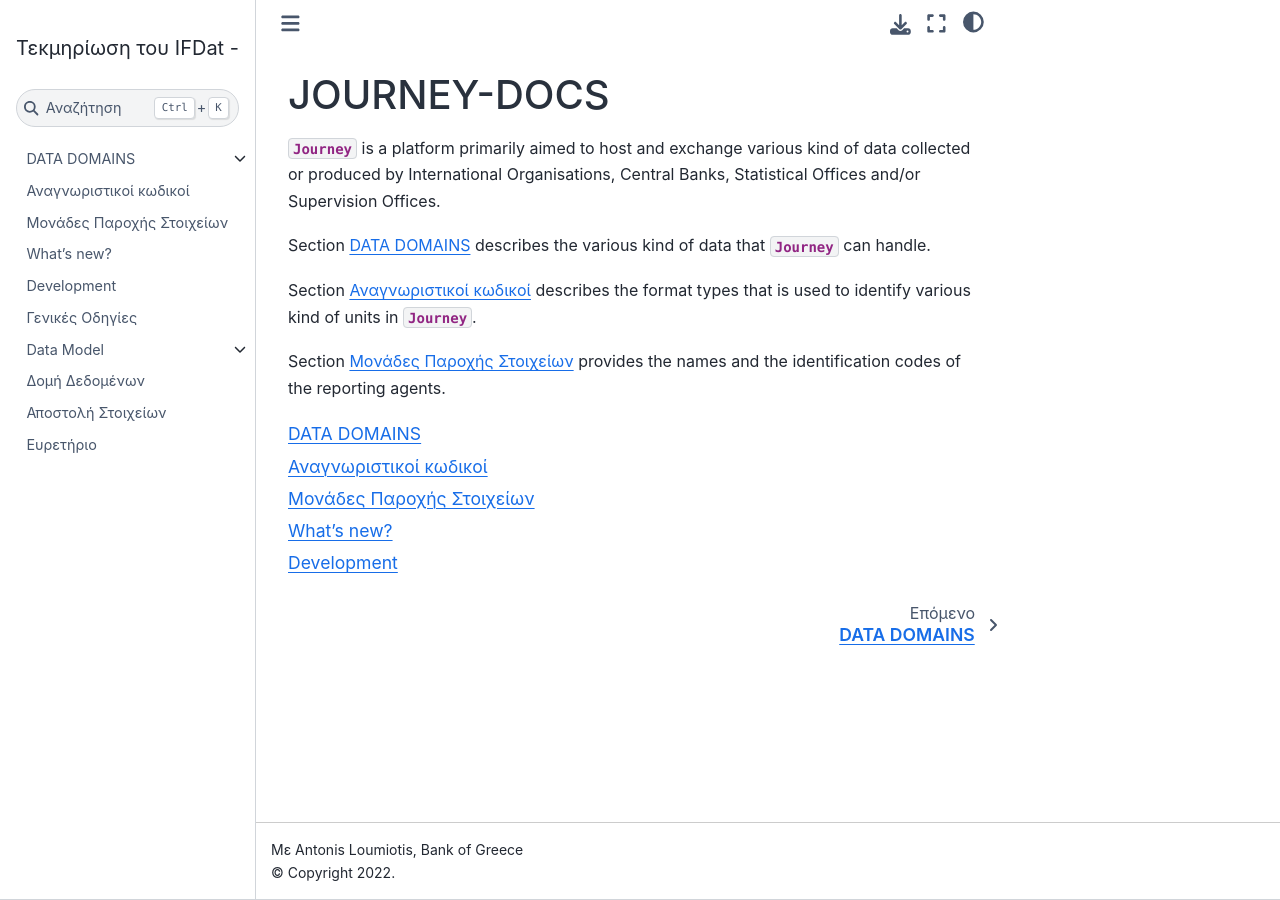
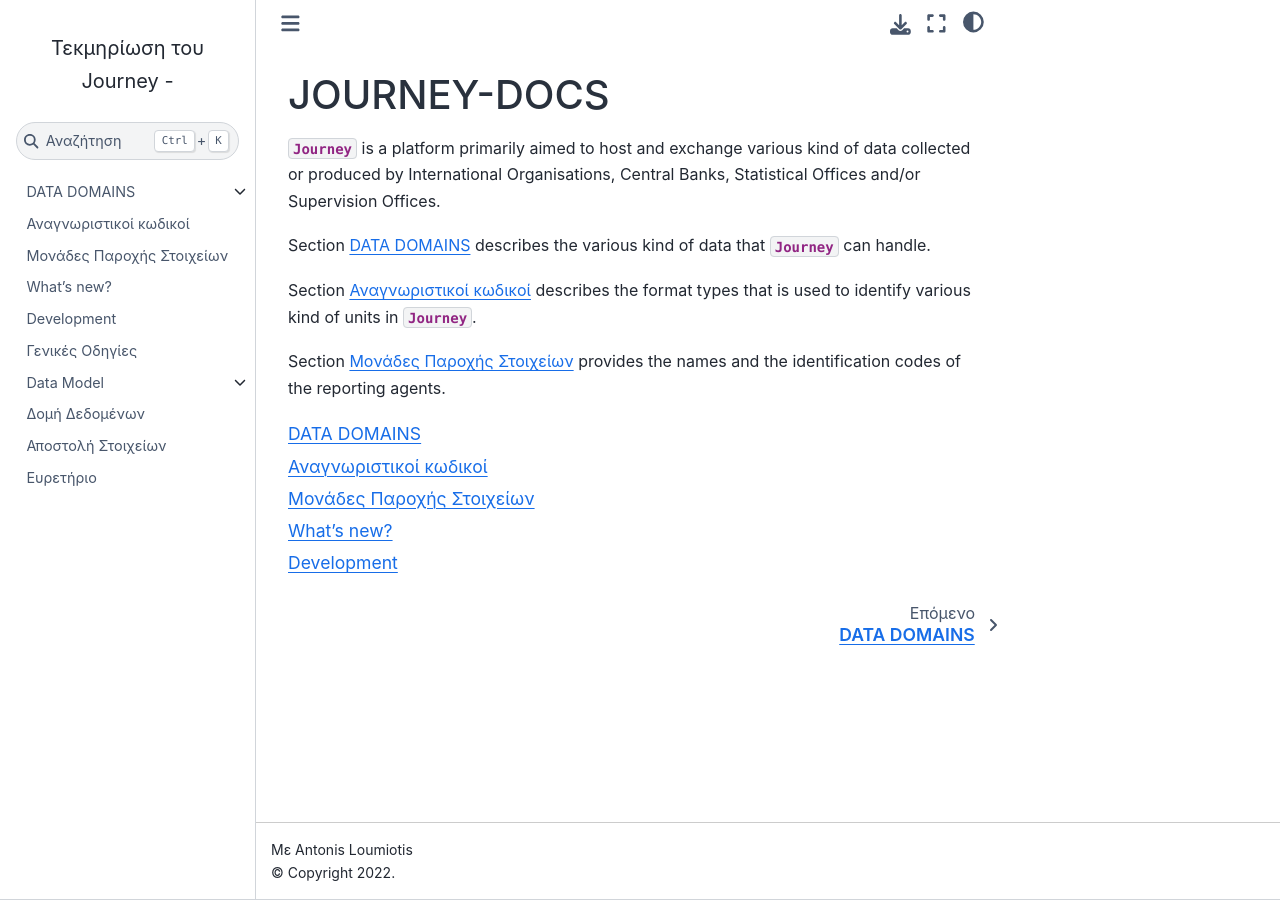
Before and after one commit to lerooze/journey-docs, a Sphinx documentation site: the page built from docs/source/index.rst, in a window 1280 px wide. Built offline with Sphinx 7.4.7 and the Sphinx Book theme 1.1.4, drawn with Linux system fonts in a browser that asks for light colours.

Commit message:
Change author

```diff
--- a/docs/source/conf.py
+++ b/docs/source/conf.py
@@ -17,9 +17,9 @@
 
 # -- Project information -----------------------------------------------------
 
-project = "IFDat"
+project = "Journey"
 copyright = "2022"
-author = "Antonis Loumiotis, Bank of Greece"
+author = "Antonis Loumiotis"
 
 # # The full version, including alpha/beta/rc tags
 # release = "0.1"
```
